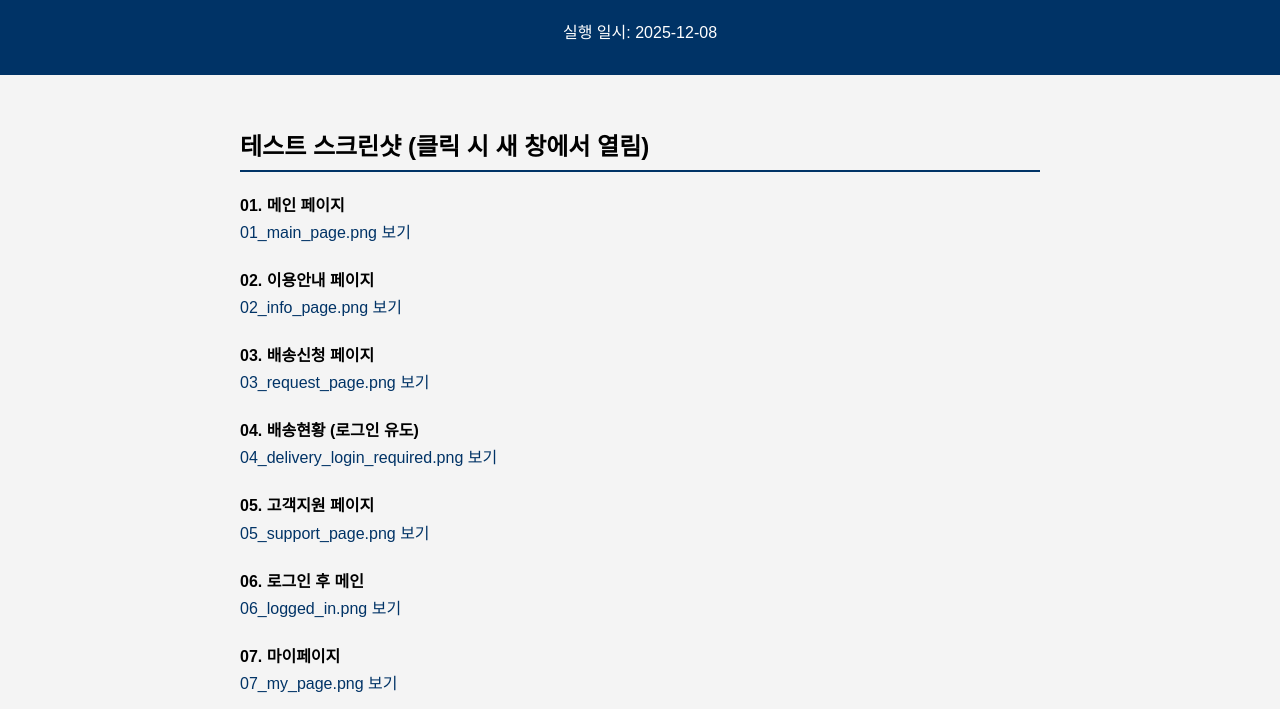
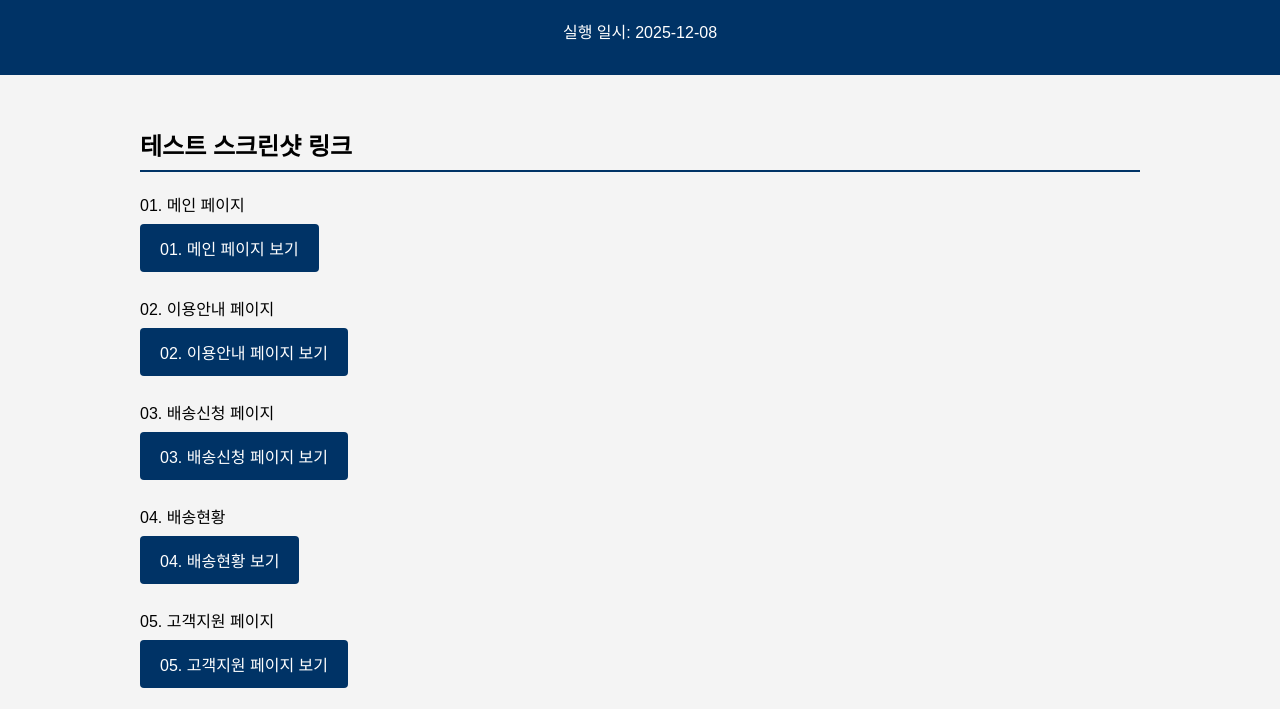
Before and after one commit to sj743/ship_sangju, a website: page index.html in a window 1280 px wide. Shown: the part 86-795 px from the top of the page. Drawn offline with Linux system fonts and the light colour scheme.

Commit message:
Update image paths to run_20251208_014353

```diff
--- a/index.html
+++ b/index.html
@@ -1,8 +1,8 @@
 <!DOCTYPE html>
 <html lang="ko">
 <head>
-  <meta charset="UTF-8">
-  <meta name="viewport" content="width=device-width, initial-scale=1.0">
+  <meta charset="UTF-8" />
+  <meta name="viewport" content="width=device-width, initial-scale=1.0" />
   <title>쉽배송 테스트 리포트</title>
   <style>
     body {
@@ -19,23 +19,27 @@
     }
     .container {
       padding: 2rem;
-      max-width: 800px;
+      max-width: 1000px;
       margin: 0 auto;
     }
     h2 {
       border-bottom: 2px solid #003366;
       padding-bottom: 0.5rem;
     }
-    .screenshot {
-      margin-bottom: 1.5rem;
+    .screenshot a {
+      display: inline-block;
+      margin-bottom: 1rem;
+      padding: 0.75rem 1.25rem;
+      background-color: #003366;
+      color: #fff;
+      border-radius: 4px;
+      text-decoration: none;
+    }
+    .screenshot a:hover {
+      background-color: #0055aa;
     }
     .screenshot p {
-      font-weight: bold;
-      margin: 0.2rem 0;
-    }
-    a {
-      color: #003366;
-      text-decoration: none;
+      margin: 0.5rem 0;
     }
   </style>
 </head>
@@ -45,47 +49,48 @@
     <p>실행 일시: 2025-12-08</p>
   </header>
   <div class="container">
-    <h2>테스트 스크린샷 (클릭 시 새 창에서 열림)</h2>
+    <h2>테스트 스크린샷 링크</h2>
 
     <div class="screenshot">
       <p>01. 메인 페이지</p>
-      <a href="results/latest/01_main_page.png" target="_blank">01_main_page.png 보기</a>
+      <a href="tests/results/run_20251208_014353/01_main_page.png" target="_blank">01. 메인 페이지 보기</a>
     </div>
 
     <div class="screenshot">
       <p>02. 이용안내 페이지</p>
-      <a href="results/latest/02_info_page.png" target="_blank">02_info_page.png 보기</a>
+      <a href="tests/results/run_20251208_014353/02_info_page.png" target="_blank">02. 이용안내 페이지 보기</a>
     </div>
 
     <div class="screenshot">
       <p>03. 배송신청 페이지</p>
-      <a href="results/latest/03_request_page.png" target="_blank">03_request_page.png 보기</a>
+      <a href="tests/results/run_20251208_014353/03_request_page.png" target="_blank">03. 배송신청 페이지 보기</a>
     </div>
 
     <div class="screenshot">
-      <p>04. 배송현황 (로그인 유도)</p>
-      <a href="results/latest/04_delivery_login_required.png" target="_blank">04_delivery_login_required.png 보기</a>
+      <p>04. 배송현황</p>
+      <a href="tests/results/run_20251208_014353/04_delivery_login_required.png" target="_blank">04. 배송현황 보기</a>
     </div>
 
     <div class="screenshot">
       <p>05. 고객지원 페이지</p>
-      <a href="results/latest/05_support_page.png" target="_blank">05_support_page.png 보기</a>
+      <a href="tests/results/run_20251208_014353/05_support_page.png" target="_blank">05. 고객지원 페이지 보기</a>
     </div>
 
     <div class="screenshot">
       <p>06. 로그인 후 메인</p>
-      <a href="results/latest/06_logged_in.png" target="_blank">06_logged_in.png 보기</a>
+      <a href="tests/results/run_20251208_014353/06_logged_in.png" target="_blank">06. 로그인 후 메인 보기</a>
     </div>
 
     <div class="screenshot">
       <p>07. 마이페이지</p>
-      <a href="results/latest/07_my_page.png" target="_blank">07_my_page.png 보기</a>
+      <a href="tests/results/run_20251208_014353/07_my_page.png" target="_blank">07. 마이페이지 보기</a>
     </div>
 
     <div class="screenshot">
       <p>08. 로그아웃 완료</p>
-      <a href="results/latest/08_logged_out.png" target="_blank">08_logged_out.png 보기</a>
+      <a href="tests/results/run_20251208_014353/08_logged_out.png" target="_blank">08. 로그아웃 완료 보기</a>
     </div>
+
   </div>
 </body>
 </html>
```
